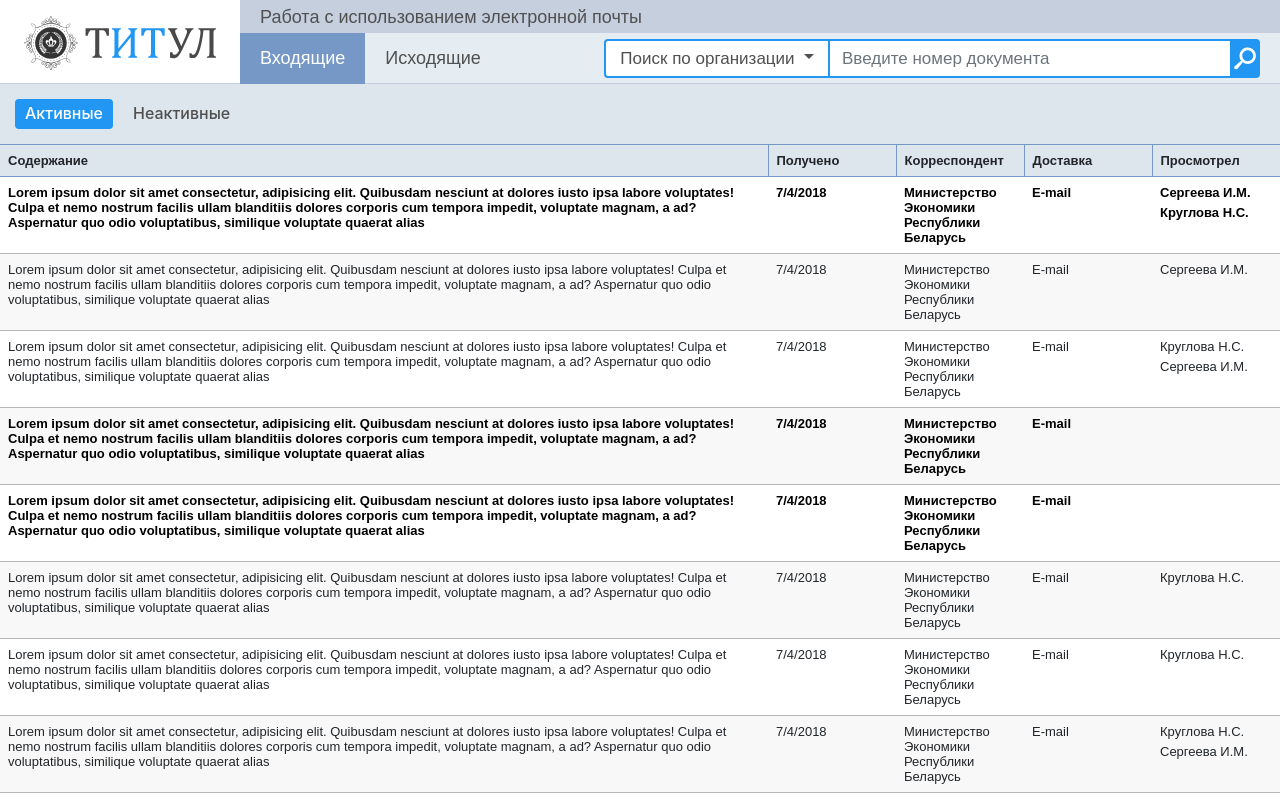
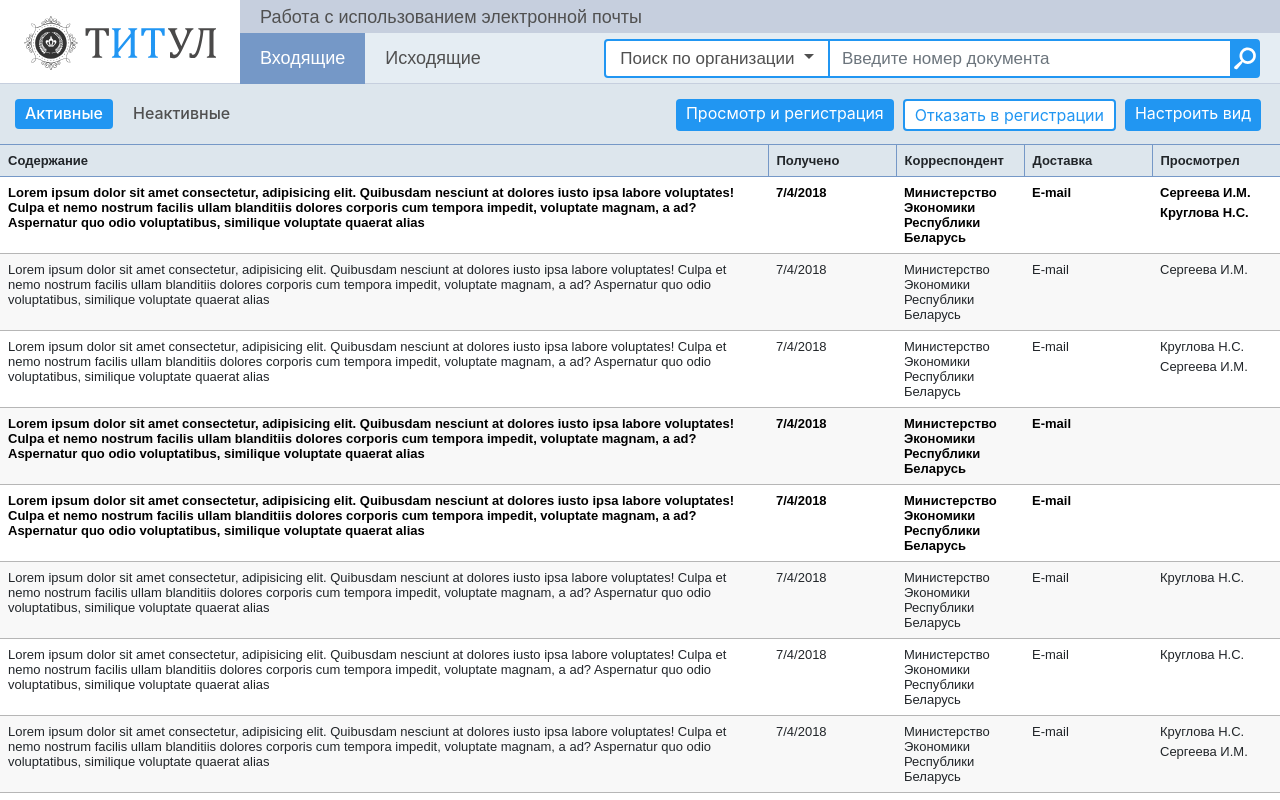
Before and after one commit to IamGrooooot/mr-email-status, an Angular app: page /system/inbox-active in a window 1280 px wide. Shown: the top 800 px of the page. Built offline with nearby package versions, Linux system fonts and the light colour scheme.

Commit message:
add component filter

```diff
--- a/src/app/system/page/page.component.html
+++ b/src/app/system/page/page.component.html
@@ -1,5 +1,4 @@
-<div class="row">
-  <div class="active-inactive-header">
+  <div class="row active-inactive-header">
     <div class="col-sm-6">
         <ul class="nav">
             <a
@@ -21,16 +20,19 @@
     </div>
     <div
         class="col-sm-6"
-        *ngIf="gButton.choise && page.button_reg"
     >
         <ul class="nav float-right">
             <a class="btn-nav-reg-t" [href]="trustedUrl">Просмотр и регистрация</a>
             <a class="btn-nav-reg-f" href="#">Отказать в регистрации</a>
+            <a class="btn-nav-filter" href="#">Настроить вид</a>
         </ul>
+
     </div>
   </div>
 
-  <div>
+
+
+  <div class="row">
     <section class="content-area">
       <div class="table-area">
         <table class="responsive-table table">
@@ -80,4 +82,3 @@
       </div>
     </section>
   </div>
-</div>
--- a/src/app/system/page/page.component.sass
+++ b/src/app/system/page/page.component.sass
@@ -23,7 +23,7 @@ $text-color: #505050
   margin-top: 84px
 
 
-.btn-nav-reg-t, .btn-nav-reg-f
+.btn-nav-reg-t, .btn-nav-reg-f, .btn-nav-filter
   margin: 15px 4px 0 5px
   padding: 2px 10px
   color: $text-color
@@ -32,7 +32,7 @@ $text-color: #505050
   &:hover
     text-decoration: none
 
-.btn-nav-reg-t
+.btn-nav-reg-t, .btn-nav-filter
   background-color: #2196f2
   color: #fff
 
--- /dev/null
+++ b/src/app/system/shared/components/filter/filter.component.html
@@ -0,0 +1,3 @@
+<p>
+  filter works!
+</p>
--- /dev/null
+++ b/src/app/system/shared/components/filter/filter.component.ts
@@ -0,0 +1,15 @@
+import { Component, OnInit } from '@angular/core';
+
+@Component({
+  selector: 'mr-filter',
+  templateUrl: './filter.component.html',
+  styleUrls: ['./filter.component.sass']
+})
+export class FilterComponent implements OnInit {
+
+  constructor() { }
+
+  ngOnInit() {
+  }
+
+}
--- a/src/app/system/system.module.ts
+++ b/src/app/system/system.module.ts
@@ -9,6 +9,7 @@ import { MomentPipe } from "./shared/pipes/moment.pipe";
 import { SomeService } from "./shared/services/some.service";
 import { PaginationComponent } from './shared/components/pagination/pagination.component';
 import { PageComponent } from './page/page.component';
+import { FilterComponent } from "./shared/components/filter/filter.component";
 
 @NgModule({
   imports: [
@@ -21,7 +22,8 @@ import { PageComponent } from './page/page.component';
     SystemComponent,
     MomentPipe,
     PaginationComponent,
-    PageComponent
+    PageComponent,
+    FilterComponent
   ],
   providers: [
     SomeService
```
Also changed, not shown: src/app/app-routing.module.ts (+0 -10 lines), src/app/system/shared/components/filter/filter.component.sass (added).
